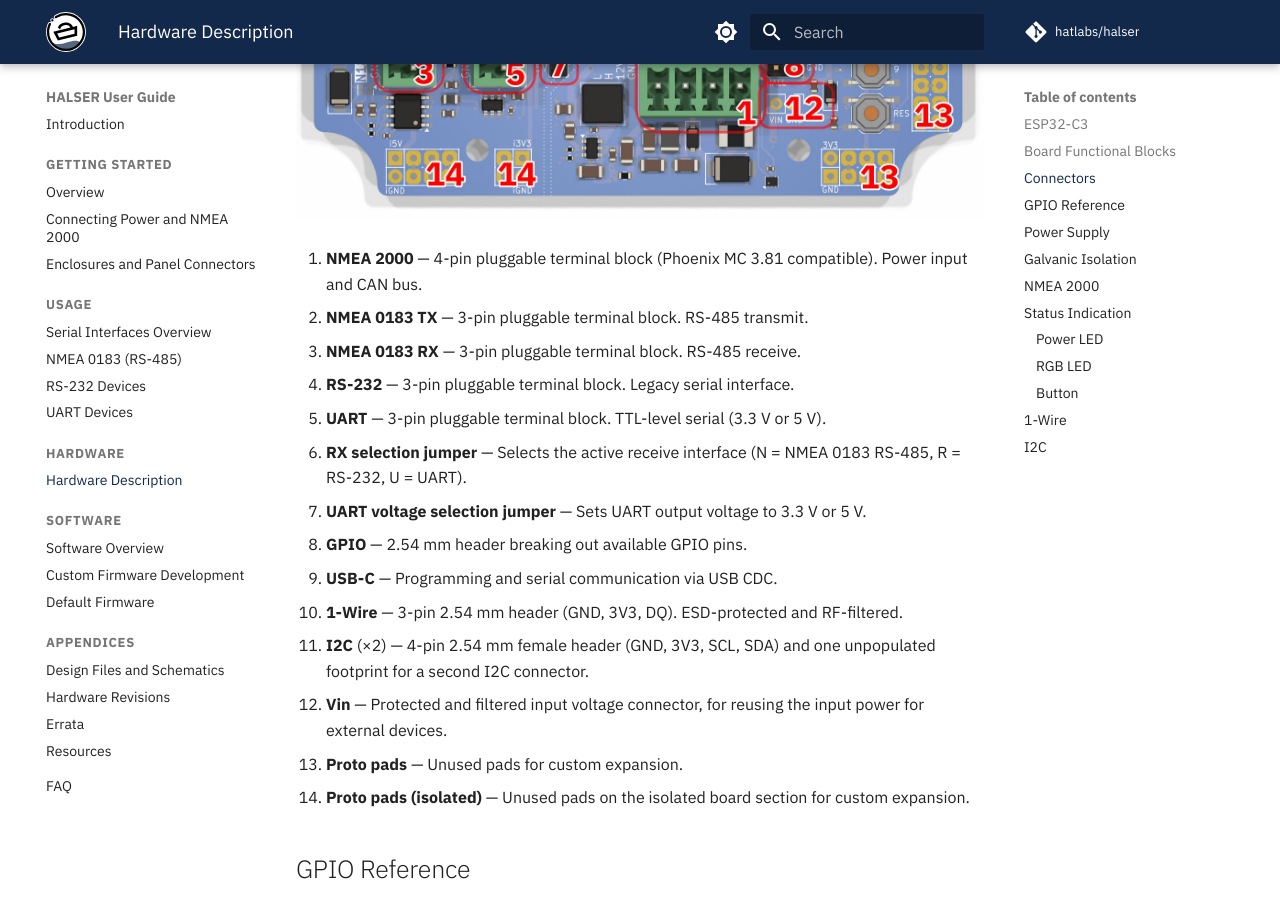
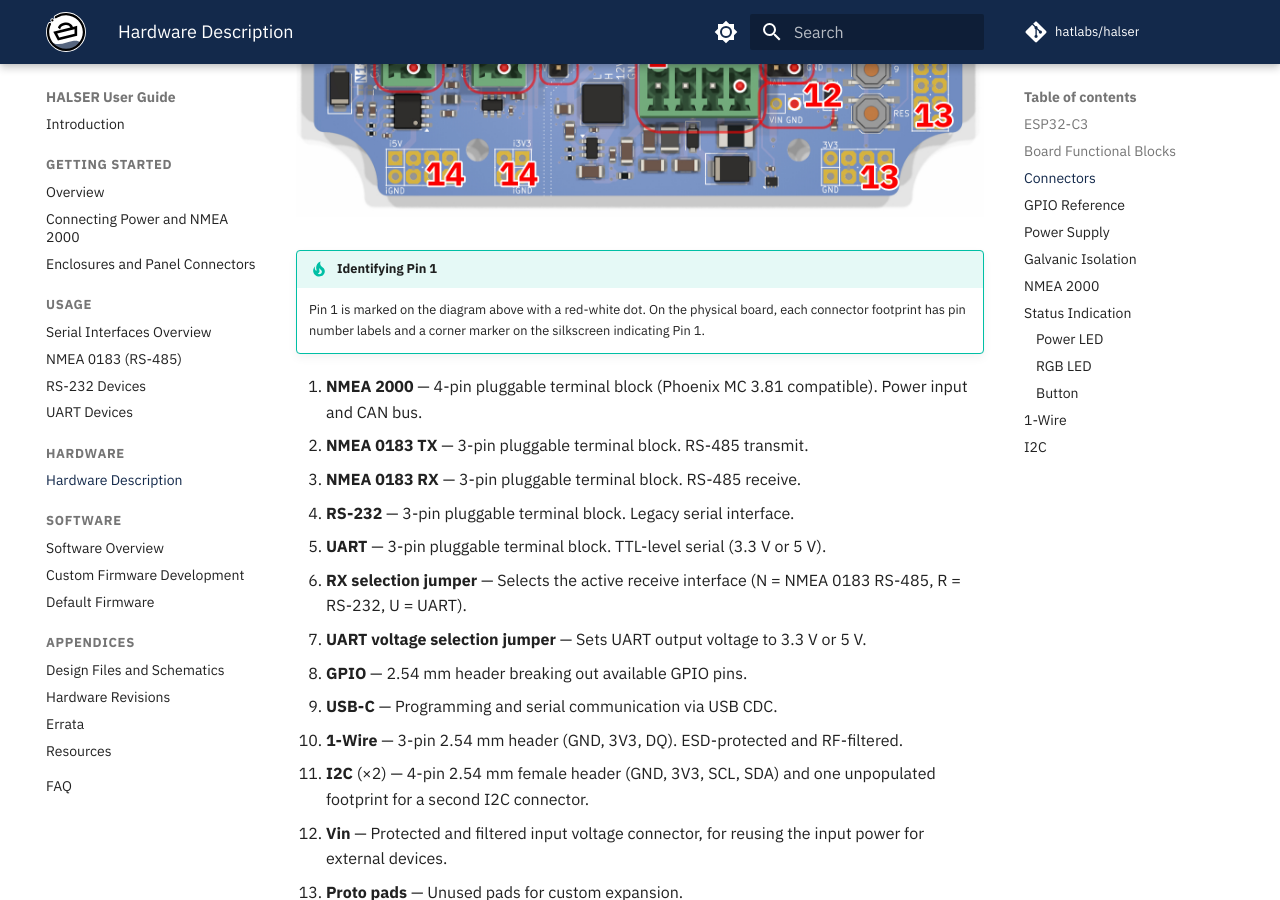
Before and after one commit to hatlabs/halser, an MkDocs documentation site: the page built from docs/hardware/hardware.md, in a window 1280 px wide and 900 px high, scrolled down 2209 px. Built offline with MkDocs 1.6.1 and Material for MkDocs 9.7.7, drawn with Linux system fonts in a browser that asks for light colours; comment, search, counter and statistics services are not loaded.

Commit message:
docs(hardware): add Pin 1 identification to connector diagram
Update the connector diagram to show Pin 1 with a red-white dot on
each connector, and add an admonition explaining how to identify Pin 1
on both the diagram and the physical board.

Co-Authored-By: Claude Opus 4.6 (1M context) <noreply@anthropic.com>

```diff
--- a/docs/hardware/hardware.md
+++ b/docs/hardware/hardware.md
@@ -43,6 +43,9 @@ The ESP32-C3 is a popular choice for IoT applications due to its low cost, WiFi
 ## Connectors
 
 ![HALSER connectors](HALSER-conx.jpg)
+
+!!! tip "Identifying Pin 1"
+    Pin 1 is marked on the diagram above with a red-white dot. On the physical board, each connector footprint has pin number labels and a corner marker on the silkscreen indicating Pin 1.
 
 1. **NMEA 2000** — 4-pin pluggable terminal block (Phoenix MC 3.81 compatible). Power input and CAN bus.
 2. **NMEA 0183 TX** — 3-pin pluggable terminal block. RS-485 transmit.
```
Also changed, not shown: docs/hardware/HALSER-conx.jpg, 1 other file.
